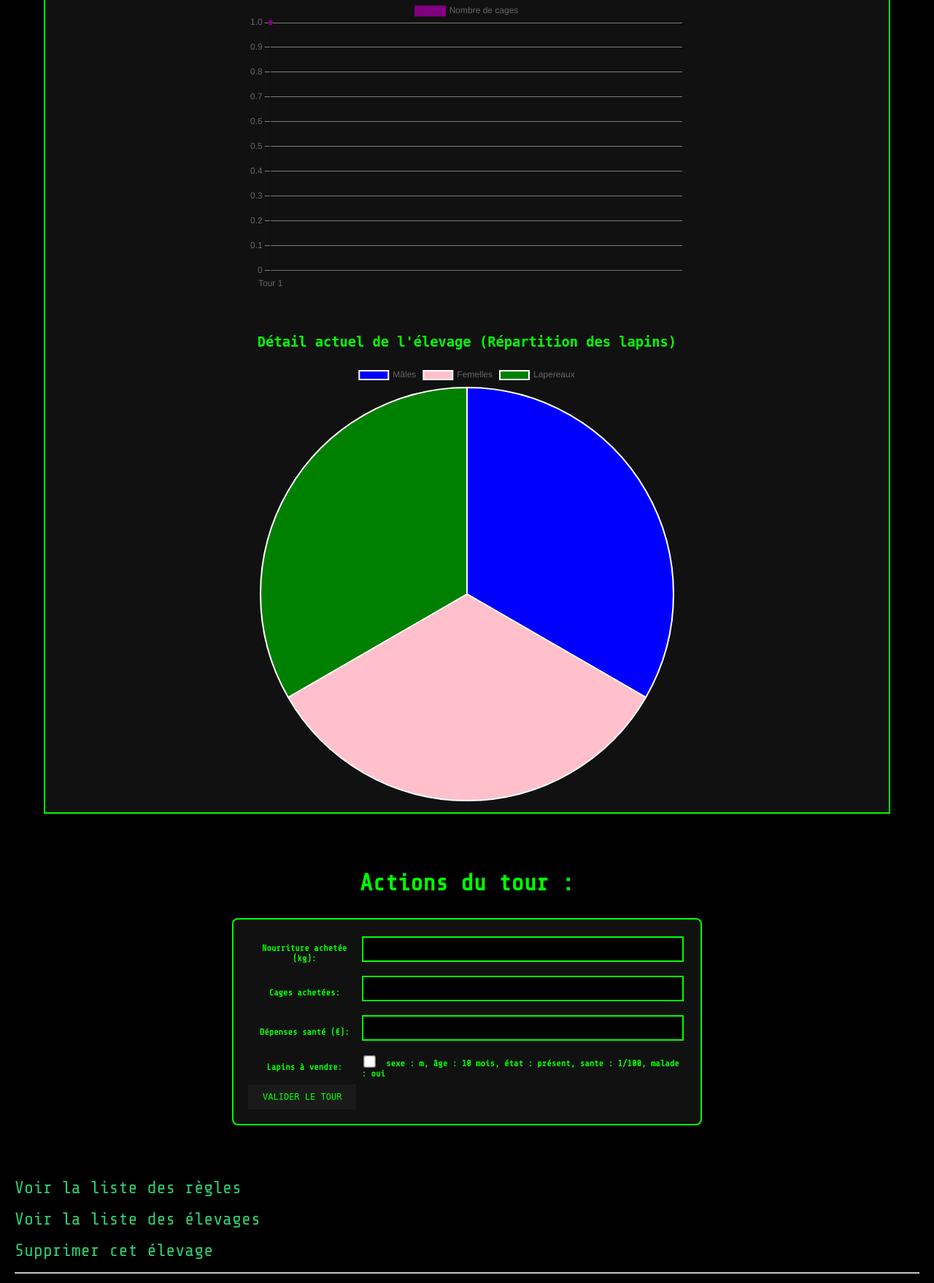
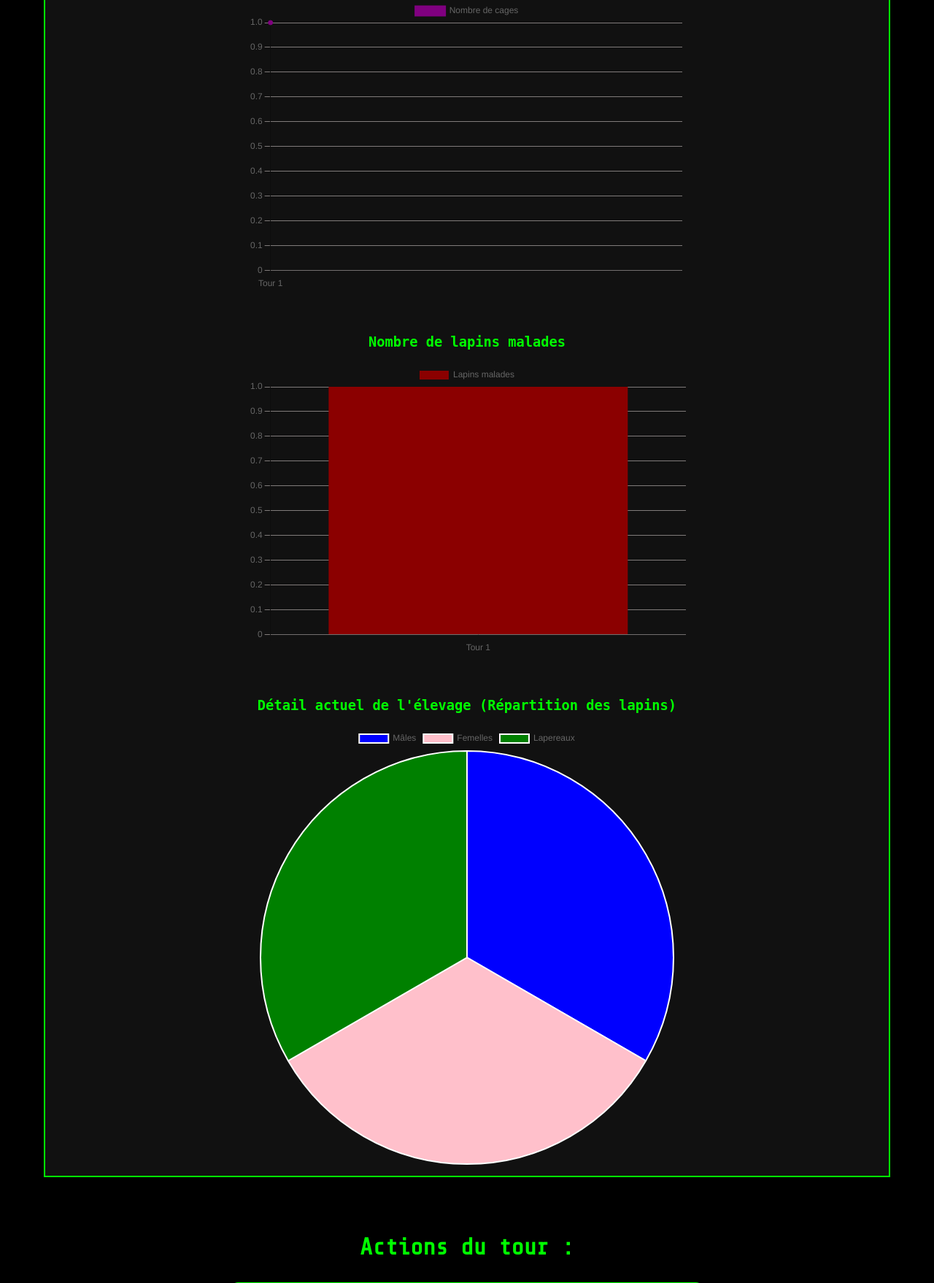
Before and after one commit to mathiasdub/elevage-Mathias-Dubuisson, a Django app: page /elevage/1/ in a window 1280 px wide. Shown: the part 2738-4496 px from the top of the page at 73% size. Run offline with Django 4.2, Linux system fonts and the light colour scheme; a user stored in the database is signed in; tables that the repository leaves empty hold one stand-in row (values such as "Sample post"); parts of the project's set-up code (start-up, migrations or seed data) failed here and were passed over.

Commit message:
ajout du graphe des lapins malades

```diff
--- a/mysite/elevage/models.py
+++ b/mysite/elevage/models.py
@@ -135,6 +135,8 @@ class Elevage(models.Model):
             nb_males=self.individus.filter(sexe='m', etat='présent', age__gte=3).count(),
             nb_femelles=self.individus.filter(sexe='f', etat__in=['présent', 'gravide'], age__gte=3).count(),
             nb_lapereaux=self.individus.filter(age__lte=2, etat='présent').count(),
+
+            malades=self.individus.filter(sante__malade=True).count(),
 
             naissances=nb_naissances,
             morts=len(morts),
@@ -296,6 +298,7 @@ class ElevageDatas(models.Model):
     naissances = models.IntegerField()
     morts = models.IntegerField()
     ventes = models.IntegerField()
+    malades = models.IntegerField()
 
     # ressources
     argent = models.IntegerField()
--- a/mysite/elevage/templates/elevage/detail.html
+++ b/mysite/elevage/templates/elevage/detail.html
@@ -94,6 +94,11 @@
     <canvas id="cagesChart" width="600" height="400"></canvas>
   </div>
 
+  <!-- Graphique Maladies -->
+<div style="width: 600px;">
+  <h3 style="text-align: center;">Nombre de lapins malades</h3>
+  <canvas id="maladesChart" width="600" height="400"></canvas>
+</div>
 
   <!-- Graphe Détail actuel de l'élevage -->
   <div style="width: 600px;">
@@ -122,6 +127,8 @@ fetch("/datas/{{ elevage.id }}/")
     const naissances = data.map(entry => entry.naissances);
     const mortalites = data.map(entry => entry.morts);
     const ventes = data.map(entry => entry.ventes);
+
+    const malades = data.map(entry => entry.malades);
 
     const nourritures = data.map(entry => entry.nourriture);
     const argents = data.map(entry => entry.argent);
@@ -245,6 +252,30 @@ fetch("/datas/{{ elevage.id }}/")
       }
     });
 
+
+    // Graphe 7 : Nombre de lapins malades
+      new Chart(document.getElementById('maladesChart'), {
+        type: 'bar',
+        data: {
+          labels: labels,
+          datasets: [{
+            label: 'Lapins malades',
+            data: malades,
+            backgroundColor: 'darkred'
+          }]
+        },
+        options: {
+          responsive: true,
+          scales: {
+            y: {
+              beginAtZero: true,
+              grid: { color: '#807b7a' }
+            }
+          }
+        }
+      });
+
+
     // Graphe 6 : Répartition actuelle (mâles, femelles, lapereaux) sous forme de camembert
     const lastEntry = data[data.length - 1]; // Dernier état de l'élevage
 
```
Also changed, not shown: mysite/elevage/migrations/0008_elevagedatas_malades.py (added).
